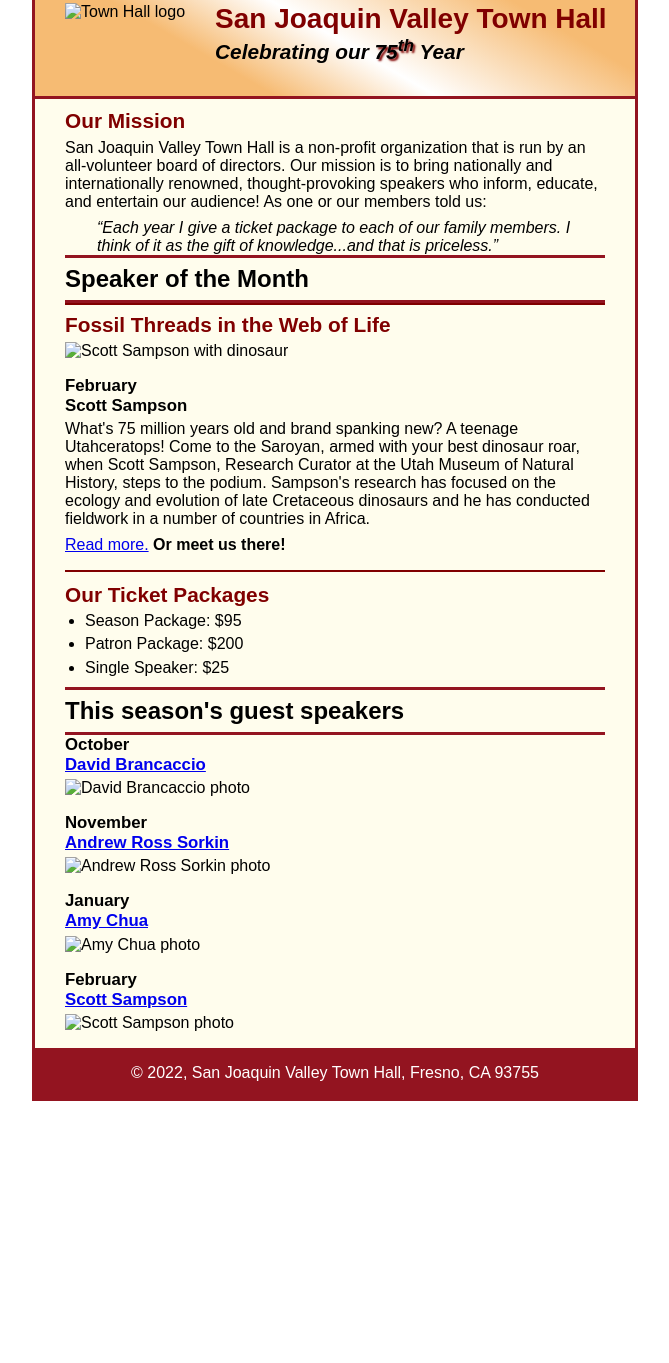
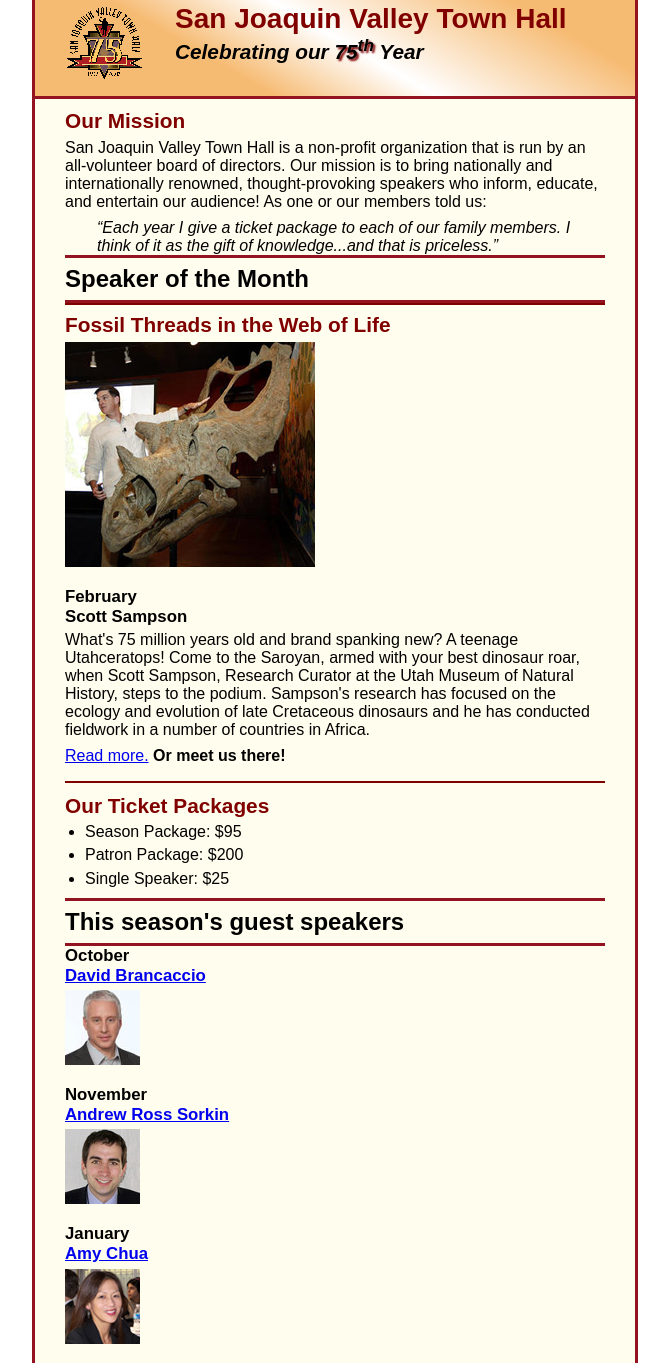
Before and after one commit to cn268/A08, a plain HTML site: page index.html in a window 1280 px wide. Shown: the part 24-1387 px from the top of the page, without its empty margins (305-974 px from the left). Before the commit the page ends 1125 px from the top, so only its background shows below. Drawn offline with Linux system fonts and the light colour scheme; files that its build step writes are made by us from their sources.

Commit message:
Update index.html

```diff
--- a/index.html
+++ b/index.html
@@ -4,13 +4,13 @@
 <head>
 	<meta charset="utf-8">
 	<title>San Joaquin Valley Town Hall</title>
-	<link rel="shortcut icon" href="images/favicon.ico">
-	<link rel="stylesheet" href="styles/c6_main.css">
+	<link rel="shortcut icon" href="/A08/A08/A10/images/favicon.ico">
+	<link rel="stylesheet" href="/A08/A08/A10/styles/c6_main.css">
 </head>
 
 <body>
 	<header>
-		<img src="images/town_hall_logo.gif" alt="Town Hall logo" height="80">
+		<img src="/A08/A08/A10/images/town_hall_logo.gif" alt="Town Hall logo" height="80">
 		<h2>San Joaquin Valley Town Hall</h2>
 		<h3>Celebrating our <span class="shadow">75<sup>th</sup></span> Year</h3>
 	</header>
@@ -26,7 +26,7 @@
 			<h1>Speaker of the Month</h1>
 			<article>
 				<h2>Fossil Threads in the Web of Life</h2>
-				<img src="images/sampson_dinosaur.jpg" alt="Scott Sampson with dinosaur">
+				<img src="/A08/A08/A10/images/sampson_dinosaur.jpg" alt="Scott Sampson with dinosaur">
 				<h3>February<br>
 				Scott Sampson</h3>
 				<p>What's 75 million years old and brand spanking new? A teenage Utahceratops!
@@ -34,7 +34,7 @@
 				Curator at the Utah Museum of Natural History, steps to the podium. Sampson's research
 				has focused on the ecology and evolution of late Cretaceous dinosaurs and he has conducted
 				fieldwork in a number of countries in Africa.</p>
-				<p><a href="speakers/c6_sampson.html">Read more.</a>&nbsp;<b>Or meet us there!</b></p>
+				<p><a href="/A08/A08/A10/speakers/c6_sampson.html">Read more.</a>&nbsp;<b>Or meet us there!</b></p>
 			</article>
 
 			<h2>Our Ticket Packages</h2>
@@ -47,18 +47,18 @@
 
 		<aside>
 			<h1>This season's guest speakers</h1>
-			<h3>October<br><a href="speakers/brancaccio.html">David Brancaccio</a></h3>
-			<img src="images/brancaccio75.jpg" alt="David Brancaccio photo">
-			<h3>November<br><a href="speakers/sorkin.html">Andrew Ross Sorkin</a></h3>
-			<img src="images/sorkin75.jpg" alt="Andrew Ross Sorkin photo">
-			<h3>January<br><a href="speakers/chua.html">Amy Chua</a></h3>
-			<img src="images/chua75.jpg" alt="Amy Chua photo">
-			<h3>February<br><a href="speakers/c6_sampson.html">Scott Sampson</a></h3>
-			<img src="images/sampson75.jpg" alt="Scott Sampson photo">
+			<h3>October<br><a href="/A08/A08/A10/speakers/brancaccio.html">David Brancaccio</a></h3>
+			<img src="/A08/A08/A10/images/brancaccio75.jpg" alt="David Brancaccio photo">
+			<h3>November<br><a href="/A08/A08/A10/speakers/sorkin.html">Andrew Ross Sorkin</a></h3>
+			<img src="/A08/A08/A10/images/sorkin75.jpg" alt="Andrew Ross Sorkin photo">
+			<h3>January<br><a href="/A08/A08/A10/speakers/chua.html">Amy Chua</a></h3>
+			<img src="/A08/A08/A10/images/chua75.jpg" alt="Amy Chua photo">
+			<h3>February<br><a href="/A08/A08/A10/speakers/c6_sampson.html">Scott Sampson</a></h3>
+			<img src="/A08/A08/A10/images/sampson75.jpg" alt="Scott Sampson photo">
 		</aside>
 	</main>
 	<footer>
-		<p>&copy; 2022, San Joaquin Valley Town Hall, Fresno, CA 93755</p>
+		<p>&copy; 2023, Claire Ng</p>
 	</footer>
 </body>
 </html>
```
